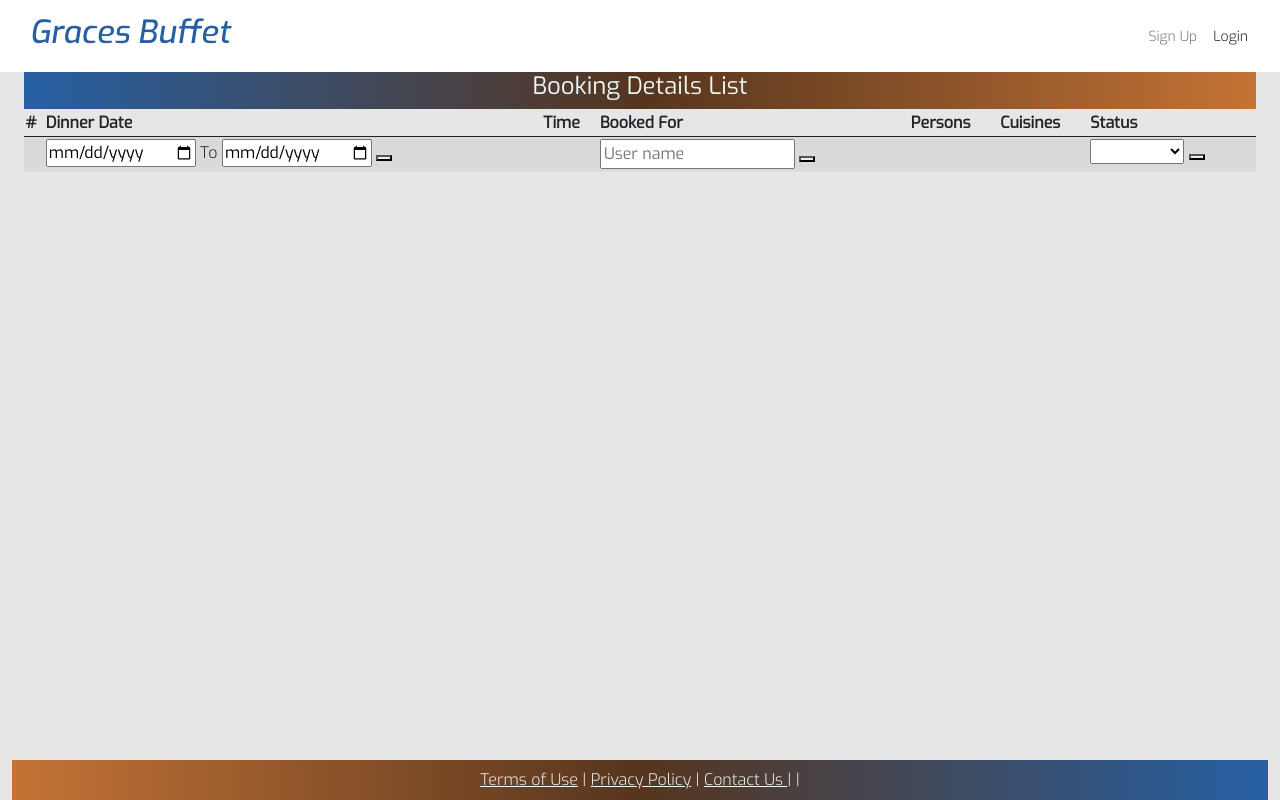
After one commit to Polyanyanwu/graces-buffet-pp4, a Django app: page /bookings/blist/ in a window 1280 px wide. The commit adds this page. Run offline with Django 3.2, Linux system fonts and the light colour scheme; data that the repository does not hold is empty; parts of the project's set-up code (start-up, migrations or seed data) failed here and were passed over.

Commit message:
feat: Add booking list template, view and url

```diff
--- /dev/null
+++ b/bookings/templates/bookings/blist/booking_list.html
@@ -0,0 +1,86 @@
+{% extends "base.html" %}
+
+{% block content %}
+<div class="container-fluid gx-4 ">
+    <div class="row">
+        <div class="col main-title text-center">
+            <h4>Booking Details List</h4>
+        </div>
+    </div>
+    <table class="table table-striped">
+        <thead>
+            <tr>
+                <th scope="col">#</th>
+                <th scope="col">Dinner Date</th>
+                <th scope="col">Time</th>
+                <th scope="col">Booked For</th>
+                <th scope="col">Persons</th>
+                <th scope="col">Cuisines</th>
+                <th scope="col">Status</th>
+            </tr>
+        </thead>
+        <tbody>
+            <form method="POST" action="{% url 'booking_details_list' %}">
+                {% csrf_token %}
+                <tr>
+                    <th scope="row"></th>
+                    <td><input type="date" value="" name="dinner_date_start" placeholder="Start Dinner Date">
+                        <span>To</span>
+                        <input type="date" value="" name="dinner_date_end" placeholder="End Dinner Date">
+                        <button type="submit" name="dinner_date" title="Click to search">
+                            <i class="fa-solid fa-magnifying-glass"></i>
+                        </button>
+                    </td>
+                    <td></td>
+                    <td><input type="text" value="" name="user_name" placeholder="User name">
+                        <button type="submit" name="find-username" title="Click to search">
+                            <i class="fa-solid fa-magnifying-glass"></i>
+                        </button>
+                    </td>
+                    <td></td>
+                    <td></td>
+                    <td>
+                        <select name="booking_status" id="booking_status">
+                            <option value=""></option>
+                            <option value="B">Booked</option>
+                            <option value="F">Fulfilled</option>
+                            <option value="C">Cancelled</option>
+                          </select>
+                          <button type="submit" name="booking-status" title="Click to search">
+                            <i class="fa-solid fa-magnifying-glass"></i>
+                        </button>
+                    </td>
+
+                </tr>
+            </form>
+            {% for booking in bookings %}
+            <tr>
+                <th scope="row">{{ forloop.counter }}</th>
+                <td>{{ booking.dinner_date|date:'d M, Y'}}</td>
+                <td>{{ booking.start_time}}</td>
+                <td>{{ booking.booked_for.first_name }} {{ booking.booked_for.last_name }}</td>
+                <td>{{ booking.seats }}</td>
+                <td>{{ booking.cuisines }}</td>
+                <td>{{ booking.booking_status }}</td>
+                </td>
+            </tr>
+            {% endfor %}
+
+        </tbody>
+    </table>
+
+    <nav aria-label="Page navigation">
+        <ul class="pagination justify-content-center">
+            {% if bookings.has_previous %}
+            <li><a href="?page={{ bookings.previous_page_number }}" class="btn btn-color">&laquo; PREV </a>
+                <span class ="ms-5">Page {{ bookings.number }} of {{ bookings.paginator.num_pages }}</span>
+            </li>
+            {% endif %}
+            {% if bookings.has_next %}
+            <li><a href="?page={{ bookings.next_page_number }}" class="btn btn-color ms-2"> NEXT &raquo;</a>
+            </li>
+            {% endif %}
+        </ul>
+    </nav>
+
+    {% endblock %}
--- a/bookings/urls.py
+++ b/bookings/urls.py
@@ -5,19 +5,22 @@ from . import views
 
 
 urlpatterns = [
-    path('', views.MakeBookings.as_view(), name='home'),
-    path('<username>', views.MakeBookings.as_view(), name='home'),
-    path('bookings/<booking_id>',
-         views.DisplayBookingConfirm.as_view(),
-         name='booking_confirm'),
-    path('bookings/', views.BookingDetail.as_view(),
-         name='booking_detail'),
-    path('bookings/up/', views.UpcomingBookingDetail.as_view(),
-         name='upcoming_booking_detail'),
-    path('bookings/others/', views.BookForOthers.as_view(),
-         name='book_for_others'),
-    path('bookings/update/', views.UpdateBookingStatus.as_view(),
-         name='update_booking'),
-    path('bookings/update/<booking_id>', views.BookingUpdateAction.as_view(),
-         name='update_booking_action'),
+     path('', views.MakeBookings.as_view(), name='home'),
+     path('<username>', views.MakeBookings.as_view(), name='home'),
+     path('bookings/<booking_id>',
+          views.DisplayBookingConfirm.as_view(),
+          name='booking_confirm'),
+     path('bookings/', views.BookingDetail.as_view(),
+          name='booking_detail'),
+     path('bookings/up/', views.UpcomingBookingDetail.as_view(),
+          name='upcoming_booking_detail'),
+     path('bookings/others/', views.BookForOthers.as_view(),
+          name='book_for_others'),
+     path('bookings/update/', views.UpdateBookingStatus.as_view(),
+          name='update_booking'),
+     path('bookings/update/<booking_id>', views.BookingUpdateAction.as_view(),
+          name='update_booking_action'),
+     path('bookings/blist/', views.BookingDetailsList.as_view(),
+          name='booking_details_list'),
+
 ]
--- a/bookings/views.py
+++ b/bookings/views.py
@@ -388,6 +388,7 @@ class BookForOthers(View):
             }
         )
 
+
 class UpdateBookingStatus(View):
     """ Update the status after customer has been served """
 
@@ -416,18 +417,21 @@ class UpdateBookingStatus(View):
         )
 
     def post(self, request, *args, **kwargs):
-        # try:
+
         book_status = BookingStatus.objects.get(code='B')
-        print("booking status==", book_status)
-        print("start-date==", request.POST.get('dinner_date_start'))
-        sdate = request.POST.get('dinner_date_start') if request.POST.get('dinner_date_start') else None
-        start_date = datetime.strptime(sdate, "%Y-%m-%d").date() if sdate else None
-        print("start_date_c ", start_date, type(start_date))
-        edate = request.POST.get('dinner_date_end') if request.POST.get('dinner_date_end') else None
-        end_date = datetime.strptime(edate, "%Y-%m-%d").date() if edate else None
 
-        username = request.POST.get('user_name') if request.POST.get('user_name') else None
-        print("start date==", start_date, "end date==", end_date, "user name==", username)
+        sdate = request.POST.get('dinner_date_start') if request.POST.get(
+            'dinner_date_start') else None
+        start_date = datetime.strptime(
+            sdate, "%Y-%m-%d").date() if sdate else None
+        edate = request.POST.get('dinner_date_end') if request.POST.get(
+            'dinner_date_end') else None
+        end_date = datetime.strptime(
+            edate, "%Y-%m-%d").date() if edate else None
+
+        username = request.POST.get(
+            'user_name') if request.POST.get('user_name') else None
+
         if sdate and edate:
             print("calling edate and sdate")
             booking = Booking.objects.filter(
@@ -447,17 +451,11 @@ class UpdateBookingStatus(View):
             booking = Booking.objects.filter(
                 booking_status=book_status, booked_for=user_obj)
         else:
-            booking = Booking.objects.filter(booking_status=booking_status)
-            print("call all of them")
-        paginator = Paginator(booking, 10)  # B is currently booked
+            booking = Booking.objects.filter(booking_status=book_status)
+
+        paginator = Paginator(booking, 10)
         page_number = request.GET.get('page')
         page_obj = paginator.get_page(page_number)
-
-        # except Exception:
-        #     messages.add_message(request, messages.INFO,
-        #                          'Detailed display of users\
-        #                           failed, try later')
-        #     HttpResponseRedirect("bookings/make_booking.html")
 
         return render(
             request,
@@ -466,6 +464,7 @@ class UpdateBookingStatus(View):
                 "bookings": page_obj,
             }
         )
+
 
 class BookingUpdateAction(View):
     """ booking update action """
@@ -485,12 +484,12 @@ class BookingUpdateAction(View):
 
     def post(self, request, booking_id, *args, **kwargs):
         """ Update booking status details selected """
-        # try:
+
         booking = Booking.objects.get(id=booking_id)
         status = request.POST.get('booking_status')
         if status:
             status = BookingStatus.objects.get(code=status)
-        print("status =", status, "booking status=", booking.booking_status)
+
         if booking.booking_status == status:
             messages.add_message(request, messages.ERROR,
                                  'Please select a different status')
@@ -512,10 +511,6 @@ class BookingUpdateAction(View):
         paginator = Paginator(bookings, 10)
         page_number = request.GET.get('page')
         page_obj = paginator.get_page(page_number)
-        # except Exception:
-        #     messages.add_message(request, messages.INFO,
-        #                          'Update failed, try later')
-        #     HttpResponseRedirect('booking/update/update_booking.html')
 
         return render(
             request,
@@ -524,3 +519,83 @@ class BookingUpdateAction(View):
                 "bookings": page_obj
             }
         )
+
+
+class BookingDetailsList(View):
+    """ Query booking details list """
+
+    def get(self, request, *args, **kwargs):
+
+        """ View booking details """
+        booking = Booking.objects.all().order_by('-booking_date')
+        paginator = Paginator(booking, 20)
+        page_number = request.GET.get('page')
+        page_obj = paginator.get_page(page_number)
+
+        return render(
+            request,
+            "bookings/blist/booking_list.html",
+            {
+                "bookings": page_obj
+            }
+        )
+
+    def post(self, request, *args, **kwargs):
+        """ Search the booking table based on user selected criteria
+        First check dates and booking status together,
+        then dates together
+        followed by dates separately
+        followed by username
+        and finally booking status
+        """
+        bstatus = request.POST.get('booking_status') if request.POST.get(
+            'booking_status') else None
+        if bstatus:
+            book_status = BookingStatus.objects.get(code=bstatus)
+
+        sdate = request.POST.get('dinner_date_start') if request.POST.get(
+            'dinner_date_start') else None
+        start_date = datetime.strptime(
+            sdate, "%Y-%m-%d").date() if sdate else None
+
+        edate = request.POST.get('dinner_date_end') if request.POST.get(
+            'dinner_date_end') else None
+        end_date = datetime.strptime(
+            edate, "%Y-%m-%d").date() if edate else None
+
+        username = request.POST.get('user_name') if request.POST.get(
+            'user_name') else None
+
+        if sdate and edate and bstatus:
+            booking = Booking.objects.filter(
+                dinner_date__gte=start_date,
+                booking_status=bstatus,
+                dinner_date__lte=end_date)
+        elif sdate and edate:
+            booking = Booking.objects.filter(
+                dinner_date__gte=start_date,
+                dinner_date__lte=end_date)
+        elif start_date:
+            booking = Booking.objects.filter(dinner_date=start_date)
+        elif end_date:
+            booking = Booking.objects.filter(dinner_date=end_date)
+        elif username:
+            # user_obj = User.objects.get(username=username)
+            booking = Booking.objects.filter(
+                booked_for__first_name__icontains=username)
+        elif bstatus:
+            booking = Booking.objects.filter(booking_status=book_status)
+        else:
+            booking = Booking.objects.all().order_by('-dinner_date')
+
+        paginator = Paginator(booking, 20)
+        page_number = request.GET.get('page')
+        page_obj = paginator.get_page(page_number)
+
+        return render(
+            request,
+            "bookings/blist/booking_list.html",
+            {
+                "bookings": page_obj,
+            }
+        )
--- a/static/css/style.css
+++ b/static/css/style.css
@@ -13,6 +13,19 @@ body {
     --sandy-brown: #F19953;
     --copper: #C47335;
     --dark-brown: #56351E;
+}
+
+.row {
+    margin-left: 0;
+    margin-right: 0;
+    padding-left: 0;
+    padding-right: 0;
+    margin-top: 0;
+    margin-bottom: 0;
+}
+
+.table> :not(caption)>*>* {
+    padding: 0.1rem 0.1rem;
 }
 
 #brand-logo {
@@ -63,6 +76,7 @@ form label {
 .hidden {
     display: none;
 }
+
 .my-nav:hover {
     color: var(--lapis-blue);
     font-weight: bolder;
--- a/templates/base.html
+++ b/templates/base.html
@@ -75,7 +75,7 @@
                                     <li><a class="dropdown-item" href="{% url 'cancel_other_booking' %}">Cancel Booking for Customer</a></li>
                                     <li><a class="dropdown-item" href="#"><hr></a></li>
                                     <li><a class="dropdown-item" href="#">Past Due guests List</a></li>
-                                    <li><a class="dropdown-item" href="#">Booking Details List</a></li>
+                                    <li><a class="dropdown-item" href="{% url 'booking_details_list' %}">Booking Details List</a></li>
                                 </ul>
                             </li>
                             {% endif %}
```
